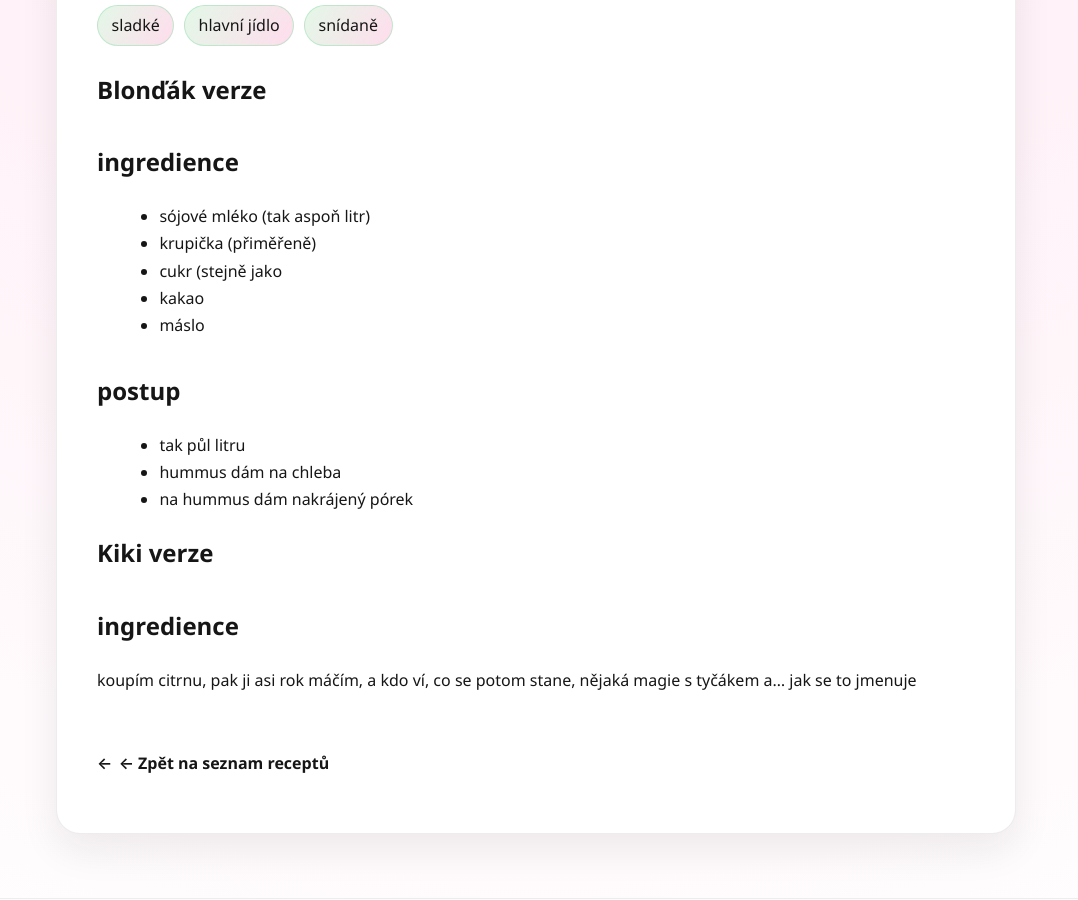
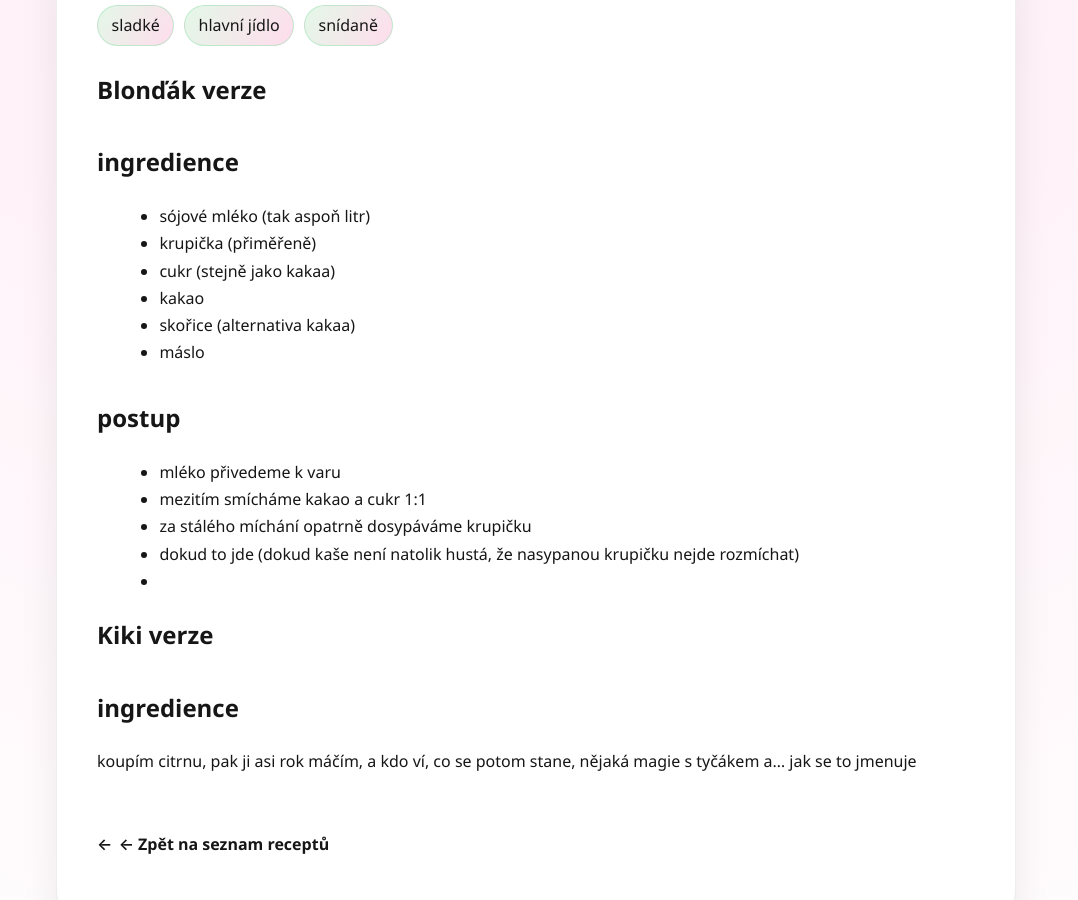
Before and after one commit to lamanchy/cookbook, a Jekyll site: the page built from recipes/Krupicová kaše s pórkem.md, in a window 1280 px wide and 900 px high, scrolled down 575 px. Shown: the whole window, without its empty margins (104-1182 px from the left). Built offline with Jekyll 4.4.1, drawn with Linux system fonts in a browser that asks for light colours.

Commit message:
recipes/Krupicová kaše s pórkem.md updated from https://stackedit.io/

```diff
--- a/recipes/Krupicová kaše s pórkem.md
+++ b/recipes/Krupicová kaše s pórkem.md
@@ -11,18 +11,21 @@ tags:
 ## ingredience
 - sójové mléko (tak aspoň litr)
 - krupička (přiměřeně)
-- cukr (stejně jako
+- cukr (stejně jako kakaa)
 - kakao
+- skořice (alternativa kakaa)
 - máslo
 
 ## postup
-- tak půl litru
-- hummus dám na chleba
-- na hummus dám nakrájený pórek
+- mléko přivedeme k varu
+- mezitím smícháme kakao a cukr 1:1
+- za stálého míchání opatrně dosypáváme krupičku
+- dokud to jde (dokud kaše není natolik hustá, že nasypanou krupičku nejde rozmíchat)
+-
 
 # Kiki verze
 ## ingredience
 koupím citrnu, pak ji asi rok máčím, a kdo ví, co se potom stane, nějaká magie s tyčákem a... jak se to jmenuje
 <!--stackedit_data:
-eyJoaXN0b3J5IjpbLTUzNjY0Njk2Ml19
+eyJoaXN0b3J5IjpbLTE1MDU1MTI5N119
 -->
```
